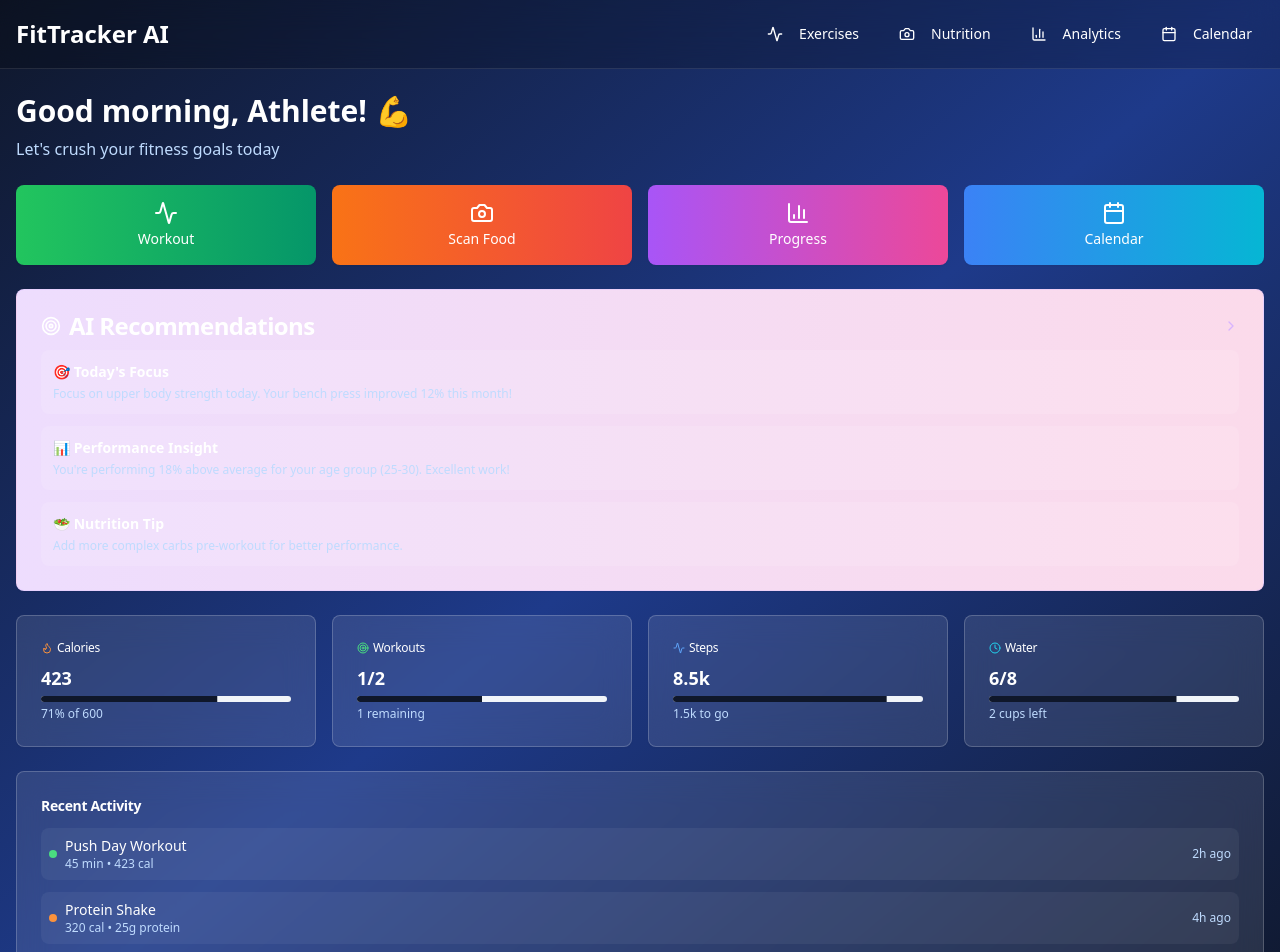
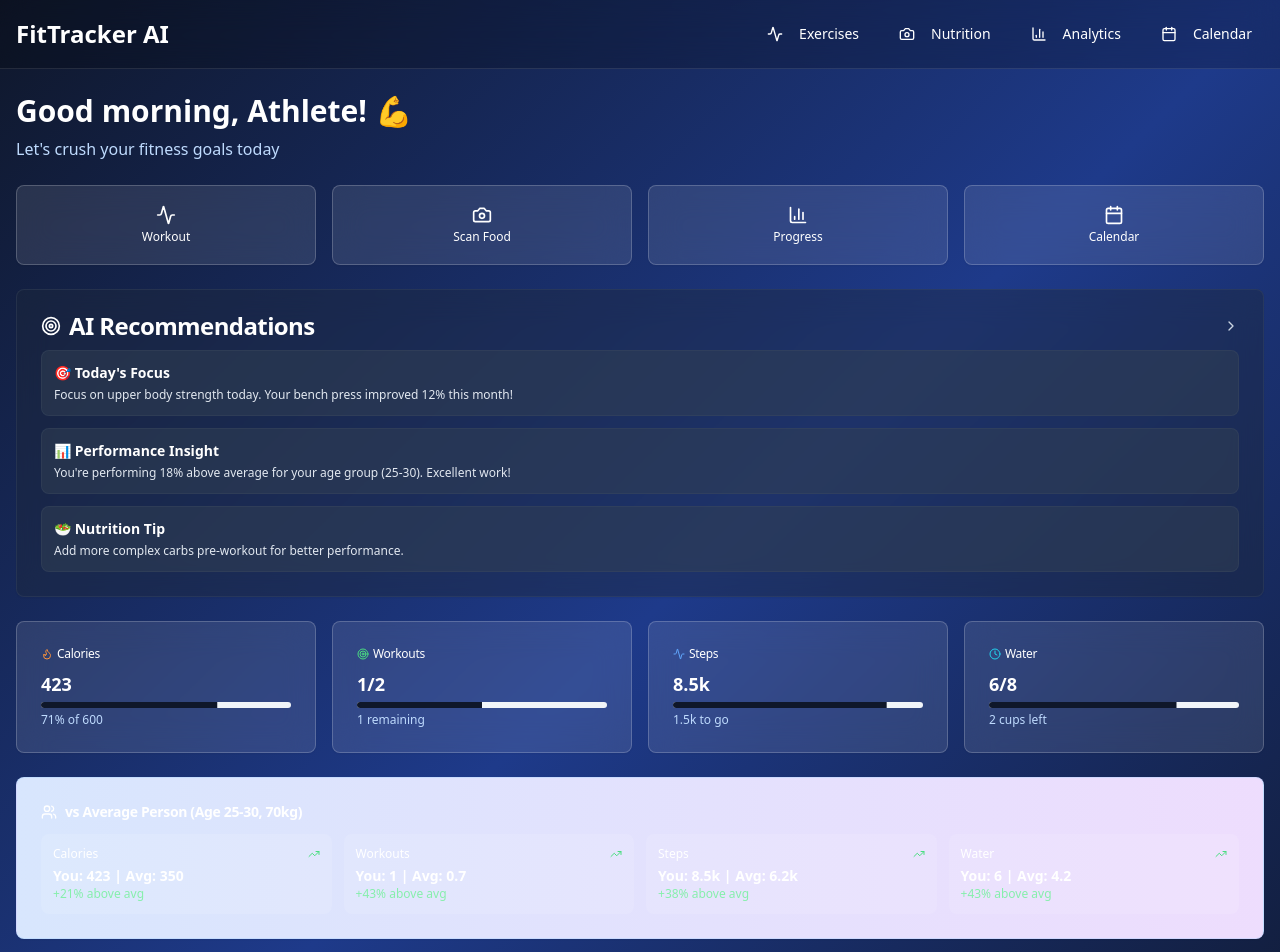
Before and after one commit to franfcs/strength-ai-insight, a React (Vite) app: page / in a window 1280 px wide. Shown: the top 952 px of the page. Built offline with nearby package versions, Linux system fonts and the light colour scheme.

Commit message:
Fix: Improve UI and add comparison section
-   Adjusted button sizes and text scaling for consistency.
-   Improved AI recommendation section readability.
-   Added a comparison section to show average performance.
-   Applied glass morphism style to action buttons.

```diff
--- a/src/pages/Index.tsx
+++ b/src/pages/Index.tsx
@@ -1,7 +1,7 @@
 
 import { useState } from "react";
 import { Link } from "react-router-dom";
-import { Activity, Camera, BarChart3, Calendar, Target, Flame, Clock, ChevronRight } from "lucide-react";
+import { Activity, Camera, BarChart3, Calendar, Target, Flame, Clock, ChevronRight, TrendingUp, Users } from "lucide-react";
 import { Card, CardContent, CardHeader, CardTitle } from "@/components/ui/card";
 import { Button } from "@/components/ui/button";
 import { Progress } from "@/components/ui/progress";
@@ -16,6 +16,13 @@ const Index = () => {
     waterGoal: 8,
     steps: 8547,
     stepsGoal: 10000
+  });
+
+  const [averageStats] = useState({
+    caloriesBurned: 350,
+    workoutsCompleted: 0.7,
+    steps: 6200,
+    waterIntake: 4.2
   });
 
   return (
@@ -62,73 +69,73 @@ const Index = () => {
           <p className="text-blue-200">Let's crush your fitness goals today</p>
         </div>
 
-        {/* Compact Quick Actions */}
+        {/* Compact Quick Actions with Glass Morphism */}
         <div className="grid grid-cols-4 gap-2 md:gap-4 mb-6">
           <Link to="/exercises">
-            <Card className="bg-gradient-to-r from-green-500 to-emerald-600 border-0 hover:scale-105 transition-all duration-200 cursor-pointer">
-              <CardContent className="p-3 md:p-4 text-center">
-                <Activity className="w-5 h-5 md:w-6 md:h-6 text-white mx-auto mb-1" />
-                <p className="text-white font-medium text-xs md:text-sm">Workout</p>
+            <Card className="bg-white/10 backdrop-blur-lg border border-white/20 hover:bg-white/20 hover:scale-105 transition-all duration-200 cursor-pointer h-20">
+              <CardContent className="p-2 text-center flex flex-col items-center justify-center h-full">
+                <Activity className="w-4 h-4 md:w-5 md:h-5 text-white mb-1" />
+                <p className="text-white font-medium text-xs">Workout</p>
               </CardContent>
             </Card>
           </Link>
 
           <Link to="/nutrition">
-            <Card className="bg-gradient-to-r from-orange-500 to-red-500 border-0 hover:scale-105 transition-all duration-200 cursor-pointer">
-              <CardContent className="p-3 md:p-4 text-center">
-                <Camera className="w-5 h-5 md:w-6 md:h-6 text-white mx-auto mb-1" />
-                <p className="text-white font-medium text-xs md:text-sm">Scan Food</p>
+            <Card className="bg-white/10 backdrop-blur-lg border border-white/20 hover:bg-white/20 hover:scale-105 transition-all duration-200 cursor-pointer h-20">
+              <CardContent className="p-2 text-center flex flex-col items-center justify-center h-full">
+                <Camera className="w-4 h-4 md:w-5 md:h-5 text-white mb-1" />
+                <p className="text-white font-medium text-xs">Scan Food</p>
               </CardContent>
             </Card>
           </Link>
 
           <Link to="/analytics">
-            <Card className="bg-gradient-to-r from-purple-500 to-pink-500 border-0 hover:scale-105 transition-all duration-200 cursor-pointer">
-              <CardContent className="p-3 md:p-4 text-center">
-                <BarChart3 className="w-5 h-5 md:w-6 md:h-6 text-white mx-auto mb-1" />
-                <p className="text-white font-medium text-xs md:text-sm">Progress</p>
+            <Card className="bg-white/10 backdrop-blur-lg border border-white/20 hover:bg-white/20 hover:scale-105 transition-all duration-200 cursor-pointer h-20">
+              <CardContent className="p-2 text-center flex flex-col items-center justify-center h-full">
+                <BarChart3 className="w-4 h-4 md:w-5 md:h-5 text-white mb-1" />
+                <p className="text-white font-medium text-xs">Progress</p>
               </CardContent>
             </Card>
           </Link>
 
           <Link to="/calendar">
-            <Card className="bg-gradient-to-r from-blue-500 to-cyan-500 border-0 hover:scale-105 transition-all duration-200 cursor-pointer">
-              <CardContent className="p-3 md:p-4 text-center">
-                <Calendar className="w-5 h-5 md:w-6 md:h-6 text-white mx-auto mb-1" />
-                <p className="text-white font-medium text-xs md:text-sm">Calendar</p>
+            <Card className="bg-white/10 backdrop-blur-lg border border-white/20 hover:bg-white/20 hover:scale-105 transition-all duration-200 cursor-pointer h-20">
+              <CardContent className="p-2 text-center flex flex-col items-center justify-center h-full">
+                <Calendar className="w-4 h-4 md:w-5 md:h-5 text-white mb-1" />
+                <p className="text-white font-medium text-xs">Calendar</p>
               </CardContent>
             </Card>
           </Link>
         </div>
 
-        {/* AI Recommendations - More Prominent */}
-        <Card className="bg-gradient-to-r from-purple-500/20 to-pink-500/20 backdrop-blur-lg border-purple-300/30 mb-6">
+        {/* AI Recommendations - Improved Contrast */}
+        <Card className="bg-slate-800/40 backdrop-blur-lg border-slate-600/30 mb-6">
           <CardHeader className="pb-3">
             <CardTitle className="text-white flex items-center justify-between">
               <div className="flex items-center">
                 <Target className="w-5 h-5 mr-2" />
                 AI Recommendations
               </div>
-              <ChevronRight className="w-4 h-4 text-purple-300" />
+              <ChevronRight className="w-4 h-4 text-slate-300" />
             </CardTitle>
           </CardHeader>
           <CardContent>
             <div className="space-y-3">
-              <div className="bg-white/10 rounded-lg p-3">
+              <div className="bg-slate-700/50 rounded-lg p-3 border border-slate-600/30">
                 <h4 className="text-white font-semibold mb-1 text-sm">🎯 Today's Focus</h4>
-                <p className="text-blue-200 text-xs">
+                <p className="text-slate-200 text-xs">
                   Focus on upper body strength today. Your bench press improved 12% this month!
                 </p>
               </div>
-              <div className="bg-white/10 rounded-lg p-3">
+              <div className="bg-slate-700/50 rounded-lg p-3 border border-slate-600/30">
                 <h4 className="text-white font-semibold mb-1 text-sm">📊 Performance Insight</h4>
-                <p className="text-blue-200 text-xs">
+                <p className="text-slate-200 text-xs">
                   You're performing 18% above average for your age group (25-30). Excellent work!
                 </p>
               </div>
-              <div className="bg-white/10 rounded-lg p-3">
+              <div className="bg-slate-700/50 rounded-lg p-3 border border-slate-600/30">
                 <h4 className="text-white font-semibold mb-1 text-sm">🥗 Nutrition Tip</h4>
-                <p className="text-blue-200 text-xs">
+                <p className="text-slate-200 text-xs">
                   Add more complex carbs pre-workout for better performance.
                 </p>
               </div>
@@ -223,6 +230,71 @@ const Index = () => {
           </Card>
         </div>
 
+        {/* Average Comparison Section */}
+        <Card className="bg-gradient-to-r from-blue-500/20 to-purple-500/20 backdrop-blur-lg border-blue-300/30 mb-6">
+          <CardHeader className="pb-3">
+            <CardTitle className="text-white text-sm flex items-center">
+              <Users className="w-4 h-4 mr-2" />
+              vs Average Person (Age 25-30, 70kg)
+            </CardTitle>
+          </CardHeader>
+          <CardContent>
+            <div className="grid grid-cols-2 lg:grid-cols-4 gap-3">
+              <div className="bg-white/10 rounded-lg p-3">
+                <div className="flex items-center justify-between mb-1">
+                  <span className="text-white text-xs font-medium">Calories</span>
+                  <TrendingUp className="w-3 h-3 text-green-400" />
+                </div>
+                <div className="text-white text-sm font-bold">
+                  You: {todayStats.caloriesBurned} | Avg: {averageStats.caloriesBurned}
+                </div>
+                <div className="text-green-300 text-xs">
+                  +{Math.round(((todayStats.caloriesBurned - averageStats.caloriesBurned) / averageStats.caloriesBurned) * 100)}% above avg
+                </div>
+              </div>
+
+              <div className="bg-white/10 rounded-lg p-3">
+                <div className="flex items-center justify-between mb-1">
+                  <span className="text-white text-xs font-medium">Workouts</span>
+                  <TrendingUp className="w-3 h-3 text-green-400" />
+                </div>
+                <div className="text-white text-sm font-bold">
+                  You: {todayStats.workoutsCompleted} | Avg: {averageStats.workoutsCompleted}
+                </div>
+                <div className="text-green-300 text-xs">
+                  +{Math.round(((todayStats.workoutsCompleted - averageStats.workoutsCompleted) / averageStats.workoutsCompleted) * 100)}% above avg
+                </div>
+              </div>
+
+              <div className="bg-white/10 rounded-lg p-3">
+                <div className="flex items-center justify-between mb-1">
+                  <span className="text-white text-xs font-medium">Steps</span>
+                  <TrendingUp className="w-3 h-3 text-green-400" />
+                </div>
+                <div className="text-white text-sm font-bold">
+                  You: {(todayStats.steps / 1000).toFixed(1)}k | Avg: {(averageStats.steps / 1000).toFixed(1)}k
+                </div>
+                <div className="text-green-300 text-xs">
+                  +{Math.round(((todayStats.steps - averageStats.steps) / averageStats.steps) * 100)}% above avg
+                </div>
+              </div>
+
+              <div className="bg-white/10 rounded-lg p-3">
+                <div className="flex items-center justify-between mb-1">
+                  <span className="text-white text-xs font-medium">Water</span>
+                  <TrendingUp className="w-3 h-3 text-green-400" />
+                </div>
+                <div className="text-white text-sm font-bold">
+                  You: {todayStats.waterIntake} | Avg: {averageStats.waterIntake}
+                </div>
+                <div className="text-green-300 text-xs">
+                  +{Math.round(((todayStats.waterIntake - averageStats.waterIntake) / averageStats.waterIntake) * 100)}% above avg
+                </div>
+              </div>
+            </div>
+          </CardContent>
+        </Card>
+
         {/* Recent Activity */}
         <Card className="bg-white/10 backdrop-blur-lg border-white/20">
           <CardHeader className="pb-3">
```
